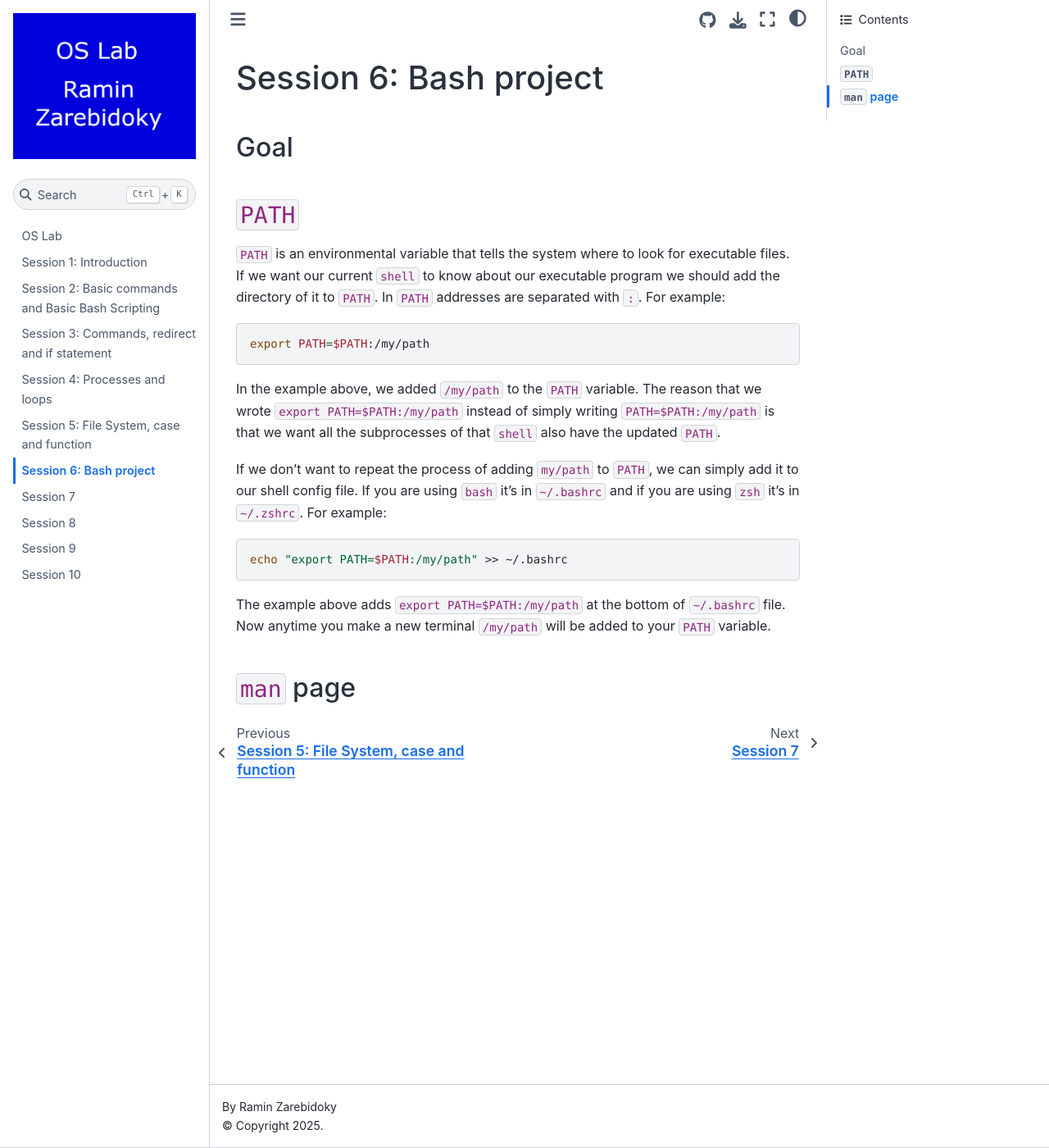
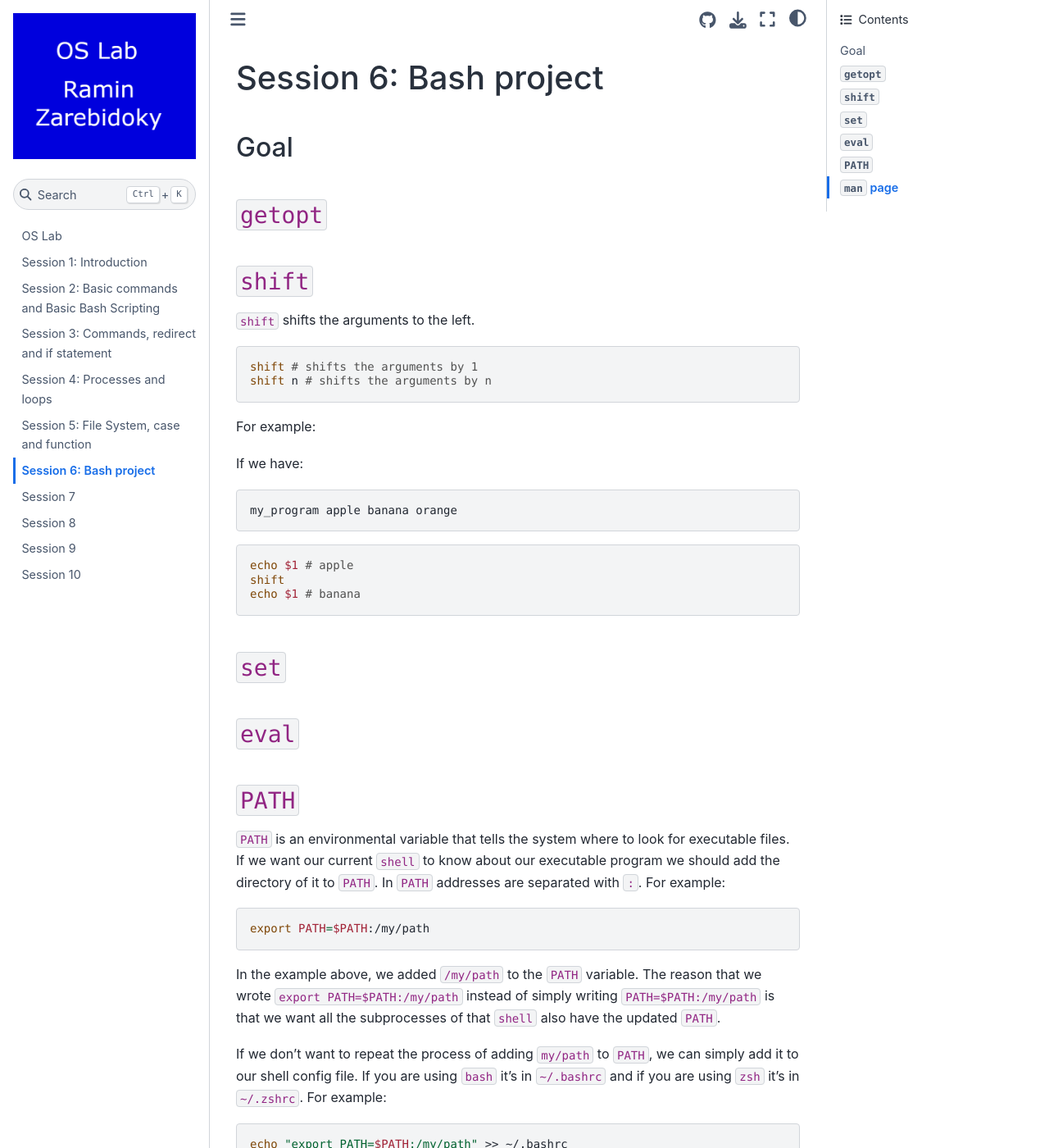
Before and after one commit to LiterallyTheOne/os_lab, a Jupyter Book: the page built from docs/session_6.md, in a window 1280 px wide and 1400 px high. Shown: the whole window at 82% size. Built offline with Jupyter Book 1.0.4 settings and Sphinx 7.4.7 and the Sphinx Book theme 1.1.4, drawn with Linux system fonts in a browser that asks for light colours.

Commit message:
Add subcategories for getopt, shift, set, and eval and complete shift

````diff
--- a/docs/session_6.md
+++ b/docs/session_6.md
@@ -1,6 +1,35 @@
 # Session 6: Bash project
 
 ## Goal
+
+## `getopt`
+
+## `shift`
+
+`shift` shifts the arguments to the left.
+
+```bash
+shift # shifts the arguments by 1
+shift n # shifts the arguments by n
+```
+
+For example:
+
+If we have:
+
+```bash
+my_program apple banana orange
+```
+
+```bash
+echo $1 # apple
+shift
+echo $1 # banana
+```
+
+## `set`
+
+## `eval`
 
 ## `PATH`
 
@@ -35,4 +64,5 @@ bottom of `~/.bashrc` file.
 Now anytime you make a new terminal `/my/path` will be added
 to your `PATH` variable.
 
+
 ## `man` page
````
